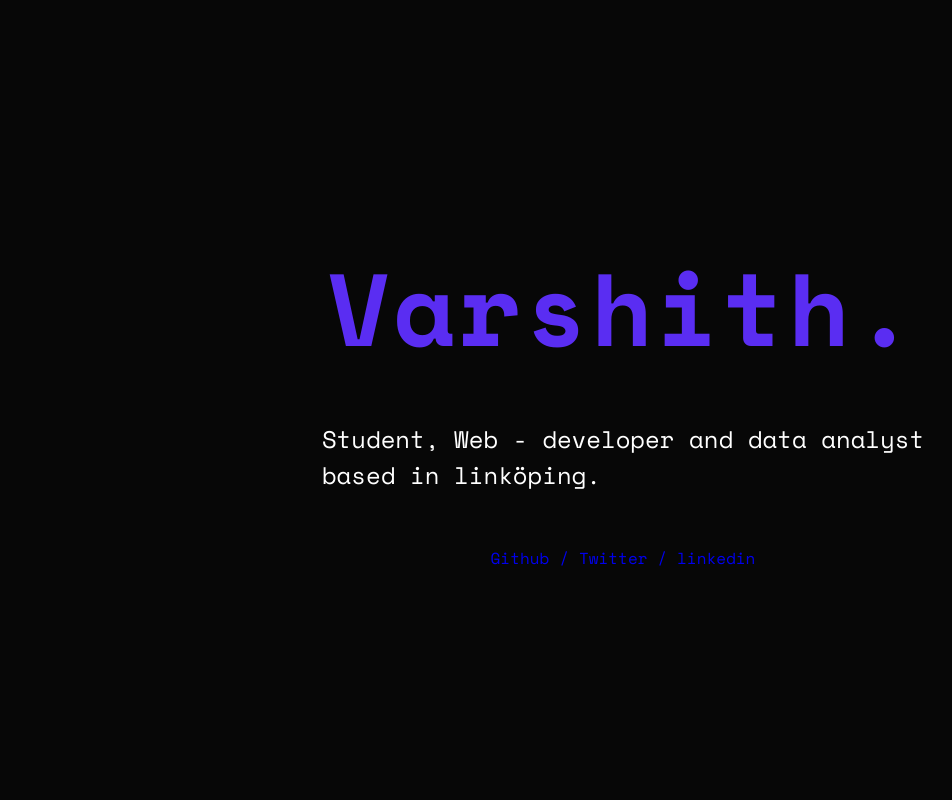
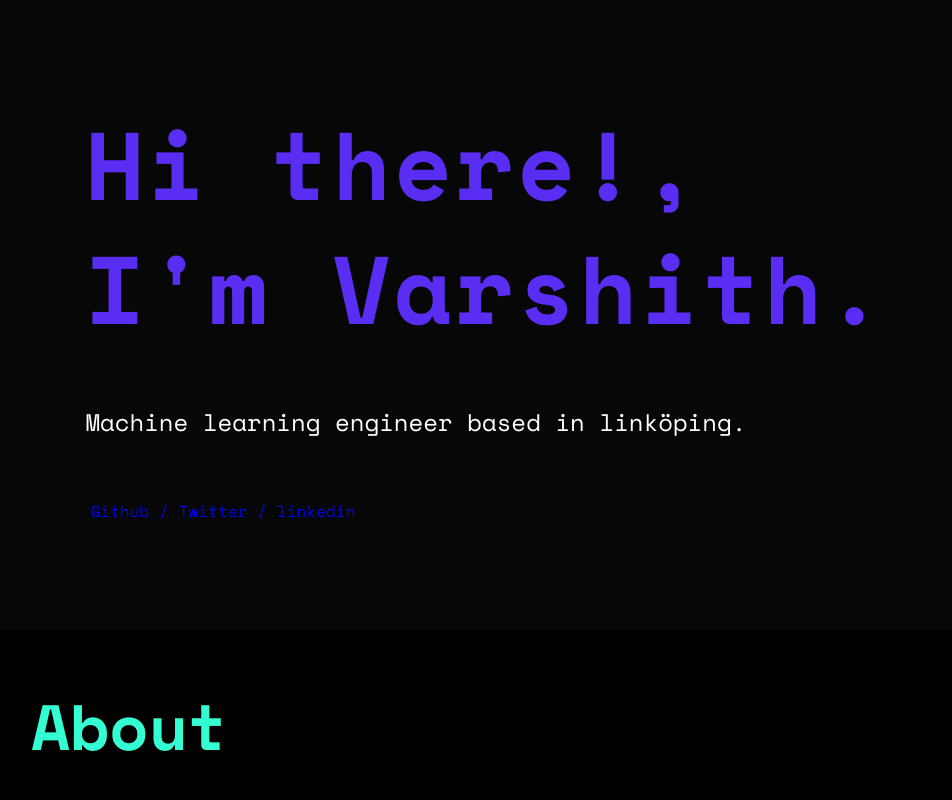
Before and after one commit to darthvader2/portfolio, a React (Create React App) app: page / in a window 1280 px wide. Shown: the top 800 px of the page, without its empty margins (17-969 px from the left). Built offline with nearby package versions, Linux system fonts and the light colour scheme.

Commit message:
changed heading content

```diff
--- a/public/index.html
+++ b/public/index.html
@@ -1,10 +1,15 @@
 <!DOCTYPE html>
 <html lang="en">
-  <head>
+<style>
+
+body {
+    background-color: "#070707";
+    margin: 0;
+}
+
+</style>
+<head>
     <meta charset="utf-8" />
-    <link rel="shortcut icon" href="%PUBLIC_URL%/favicon.ico" />
-    <meta name="viewport" content="width=device-width, initial-scale=1" />
-    <meta name="theme-color" content="#000000" />
     <!--
       manifest.json provides metadata used when your web app is installed on a
       user's mobile device or desktop. See https://developers.google.com/web/fundamentals/web-app-manifest/
@@ -20,8 +25,6 @@
       Learn how to configure a non-root public URL by running `npm run build`.
     -->
     <title>Varshith</title>
-
-    <link rel = "shortcut icon" href= "./icons/Title-logo.png">
   </head>
   <body>
     <noscript>You need to enable JavaScript to run this app.</noscript>
--- a/src/styles/Headingwrap.js
+++ b/src/styles/Headingwrap.js
@@ -4,25 +4,30 @@ import {Container} from '../components/container';
 
 
 export const HeadingWrapCont = styled.div`
-place-items :center;
 display:grid;
+height:auto;
+flex-wrap:wrap;
+padding:8%;
 animation-name: fadeIn;
     animation-duration:4s ;
     @keyframes fadeIn{
         from{
             opacity: 0;
-            transform: translateY(100px);
+            transform: translateY(10px);
         }
         to{
             opacity: 1;
 
         }
     }
-`;
+    @media(max-width:800px){
+        height :80vh;
+    }
+    `;
 
 export const HeadingMain=styled.div`
 font-family : 'Space Mono', monospace;
-font-size: 8vw;
+font-size: 6rem;
 line-height: 129.69%;
 letter-spacing: 0.03em;
 color:#5A2DF2;
@@ -30,7 +35,7 @@ font-weight:700;
 
 
 @media(max-width:800px){
-    font-size:3.5em;
+    font-size:4.0rem;
 }
 
 
@@ -43,14 +48,20 @@ export const HeadingIntro=styled.div`
     font-family : 'Space Mono', monospace;
     color:white;
     font-size:1.5em;
-    padding:2em;
+    margin-top:5%
     @media(max-width:800px){
     font-size:.9em;
+
+    @media(max-width:800px){
+        display:none;
+        font-size:1.6rem;
+        line-height:40px;
+
+    }
 
 }
 
 `;
-
 
 export const HeadingElements = styled.div`
     height:auto;
@@ -65,6 +76,7 @@ export const SocialCont = styled.div`
     width: auto;
     height: auto;
     display: flex;
+    margin-top:5%;
     > a{
         text-decoration:none;
         padding:5px;
@@ -93,16 +105,14 @@ export const Social = styled.div`
 
 function HeadingWrap(){
     return(
-        <Container>
             <HeadingWrapCont>
-                <HeadingMain>Varshith.</HeadingMain>
+
+                <HeadingMain>Hi there!,<br/>I'm Varshith.</HeadingMain>
 
 
         <HeadingIntro>
-            Student, Web - developer  and data  analyst <br/>
-            based in linköping.
+            Machine learning engineer based in linköping.
             </HeadingIntro>
-
 
                 <HeadingElements>
 
@@ -124,7 +134,6 @@ function HeadingWrap(){
                 </HeadingElements>
 
             </HeadingWrapCont>
-        </Container>
 
         )
 }
```
Also changed, not shown: public/icons/Title-logo.png (deleted).
